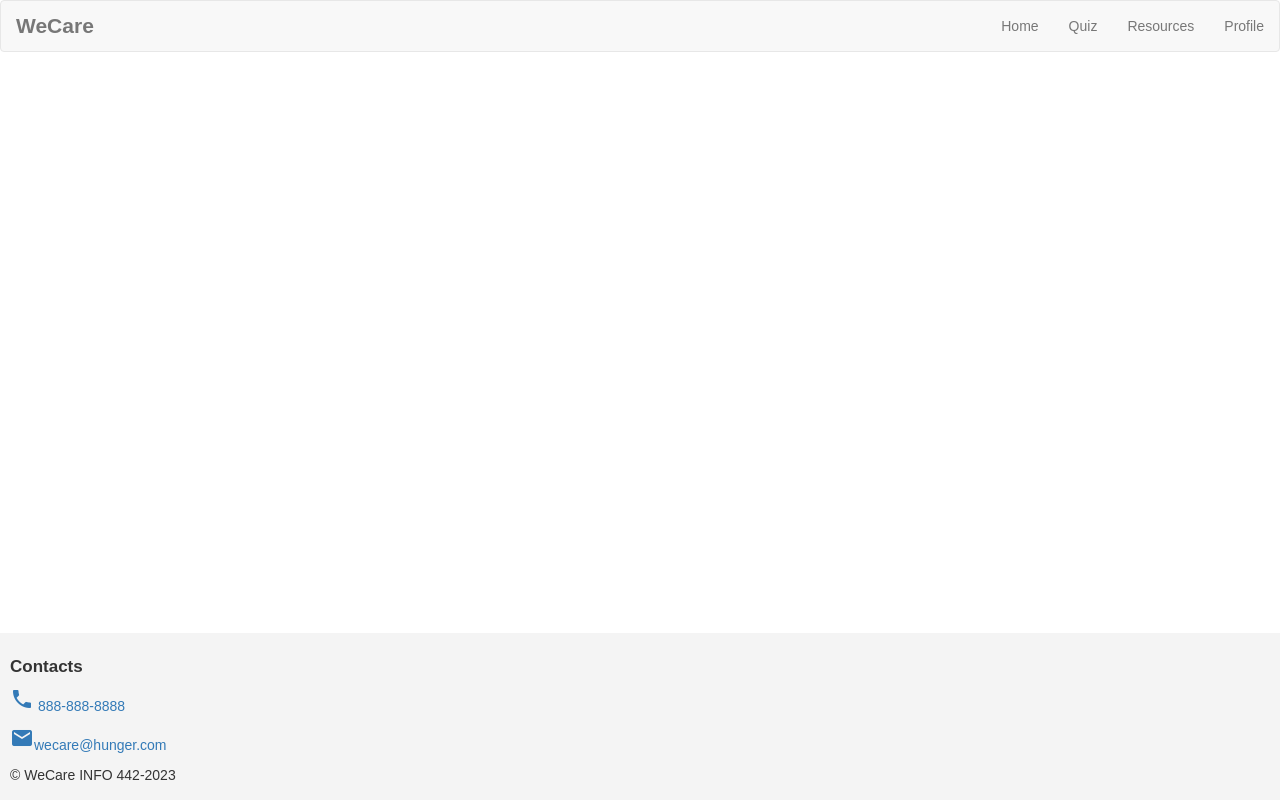
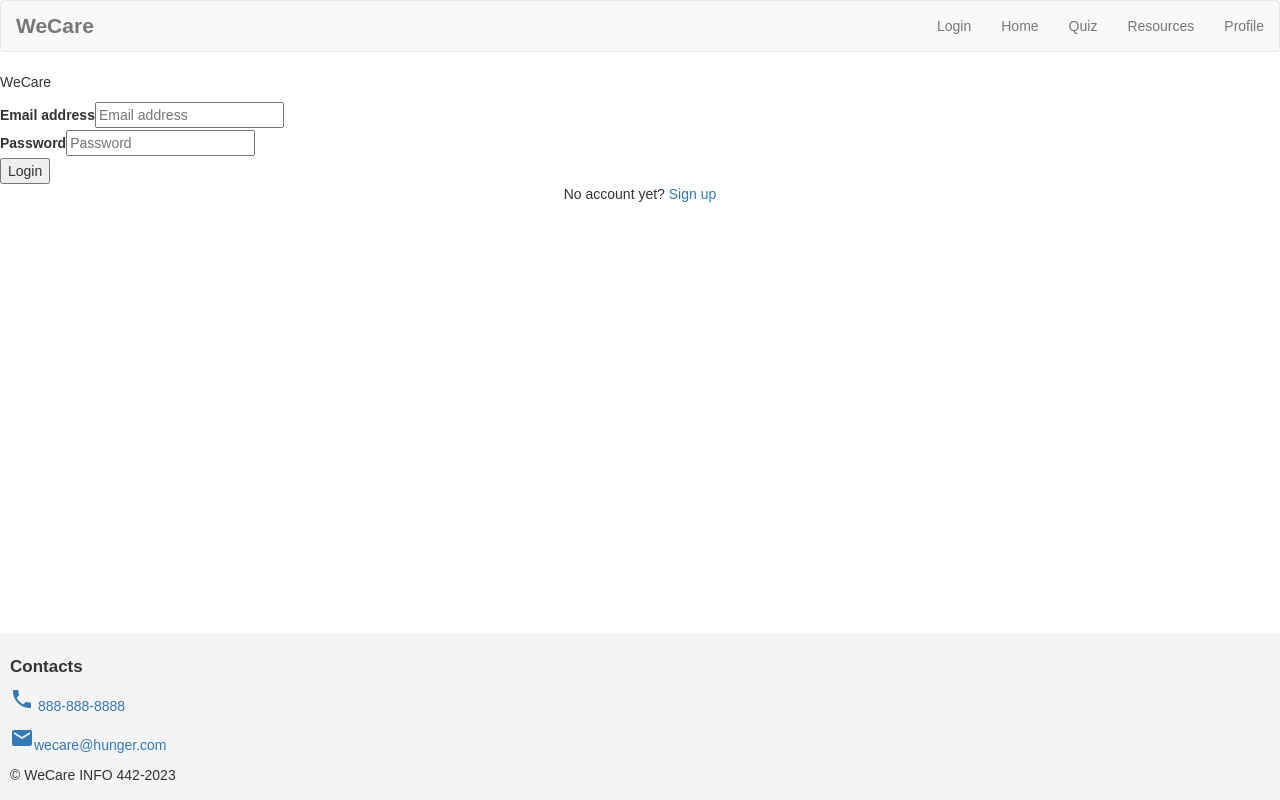
Before and after one commit to UW-INFO442-AU23/WeCare, a React (Create React App) app: page /login in a window 1280 px wide. Built offline with nearby package versions, Linux system fonts and the light colour scheme.

Commit message:
login page created

```diff
--- a/src/App.js
+++ b/src/App.js
@@ -5,6 +5,8 @@ import Home from './components/Home';
 import Quiz from './components/Quiz';
 import Resources from './components/Resources';
 import Profile from './components/Profile';
+import Login from './components/Login';
+
 import './styles.css';
 
 
@@ -19,6 +21,8 @@ function App() {
             <Route path="/quiz" element={<Quiz />} />
             <Route path="/resources" element={<Resources />} />
             <Route path="/profile" element={<Profile />} />
+            <Route path="/login" element={<Login />} />
+
           </Routes>
         </div>
       </Router>
--- /dev/null
+++ b/src/components/Login.js
@@ -0,0 +1,87 @@
+import React, {useState} from 'react';
+import {  signInWithEmailAndPassword   } from 'firebase/auth';
+import {auth} from './f-config';
+import { NavLink, useNavigate } from 'react-router-dom'
+
+const Login = () => {
+    const navigate = useNavigate();
+    const [email, setEmail] = useState('');
+    const [password, setPassword] = useState('');
+
+    const onLogin = (e) => {
+        e.preventDefault();
+        signInWithEmailAndPassword(auth, email, password)
+        .then((userCredential) => {
+            // Signed in
+            const user = userCredential.user;
+            navigate("/Home")
+            console.log(user);
+        })
+        .catch((error) => {
+            const errorCode = error.code;
+            const errorMessage = error.message;
+            console.log(errorCode, errorMessage)
+        });
+
+    }
+
+    return(
+        <>
+            <main >
+                <section>
+                    <div>
+                        <p> WeCare </p>
+
+                        <form>
+                            <div>
+                                <label htmlFor="email-address">
+                                    Email address
+                                </label>
+                                <input
+                                    id="email-address"
+                                    name="email"
+                                    type="email"
+                                    required
+                                    placeholder="Email address"
+                                    onChange={(e)=>setEmail(e.target.value)}
+                                />
+                            </div>
+
+                            <div>
+                                <label htmlFor="password">
+                                    Password
+                                </label>
+                                <input
+                                    id="password"
+                                    name="password"
+                                    type="password"
+                                    required
+                                    placeholder="Password"
+                                    onChange={(e)=>setPassword(e.target.value)}
+                                />
+                            </div>
+
+                            <div>
+                                <button
+                                    onClick={onLogin}
+                                >
+                                    Login
+                                </button>
+                            </div>
+                        </form>
+
+                        <p className="text-sm text-white text-center">
+                            No account yet? {' '}
+                            <NavLink to="/Signup">
+                                Sign up
+                            </NavLink>
+                        </p>
+
+                    </div>
+                </section>
+            </main>
+        </>
+    )
+}
+
+export default Login
--- a/src/components/Navbar.js
+++ b/src/components/Navbar.js
@@ -8,10 +8,13 @@ function Navbar() {
           <a className="navbar-brand" href="/">WeCare</a>
         </div>
         <ul className="nav navbar-nav navbar-right">
+          <li><Link to="/login">Login</Link></li>
           <li><Link to="/">Home</Link></li>
           <li><Link to="/quiz">Quiz</Link></li>
           <li><Link to="/resources">Resources</Link></li>
           <li><Link to="/profile">Profile</Link></li>
+
+
         </ul>
       </div>
     </nav>
--- /dev/null
+++ b/src/components/f-config.js
@@ -0,0 +1,24 @@
+import { initializeApp } from "firebase/app";
+import {getAuth} from "firebase/auth";
+import { getStorage } from "firebase/storage";
+import { getDatabase } from "firebase/database";
+
+
+
+// Our web app's Firebase configuration
+const firebaseConfig = {
+    apiKey: "AIzaSyBlsZXqAFCMNeMoYwiOs2KnaGiPc5Sg-Ys",
+    authDomain: "wecare-26feb.firebaseapp.com",
+    databaseURL: "https://wecare-26feb-default-rtdb.firebaseio.com",
+    projectId: "wecare-26feb",
+    storageBucket: "wecare-26feb.appspot.com",
+    messagingSenderId: "938510372172",
+    appId: "1:938510372172:web:481e1c3330f5ba26f693e9"
+  };
+
+
+  // Initialize Firebase
+  const app = initializeApp(firebaseConfig);
+  export const db = getDatabase(app);
+  export const storage = getStorage(app);
+  export const auth = getAuth(app);
--- a/src/index.js
+++ b/src/index.js
@@ -3,21 +3,7 @@ import ReactDOM from 'react-dom/client';
 import './index.css';
 import App from './App';
 import { initializeApp } from "firebase/app";
-// TODO: Add SDKs for Firebase products that you want to use
-// https://firebase.google.com/docs/web/setup#available-libraries
 
-// Your web app's Firebase configuration
-const firebaseConfig = {
-  apiKey: "AIzaSyBlsZXqAFCMNeMoYwiOs2KnaGiPc5Sg-Ys",
-  authDomain: "wecare-26feb.firebaseapp.com",
-  projectId: "wecare-26feb",
-  storageBucket: "wecare-26feb.appspot.com",
-  messagingSenderId: "938510372172",
-  appId: "1:938510372172:web:481e1c3330f5ba26f693e9"
-};
-
-// Initialize Firebase
-const app = initializeApp(firebaseConfig);
 
 const root = ReactDOM.createRoot(document.getElementById('root'));
 root.render(
```
Also changed, not shown: src/components/Signup.js (added, +90 -0 lines).
